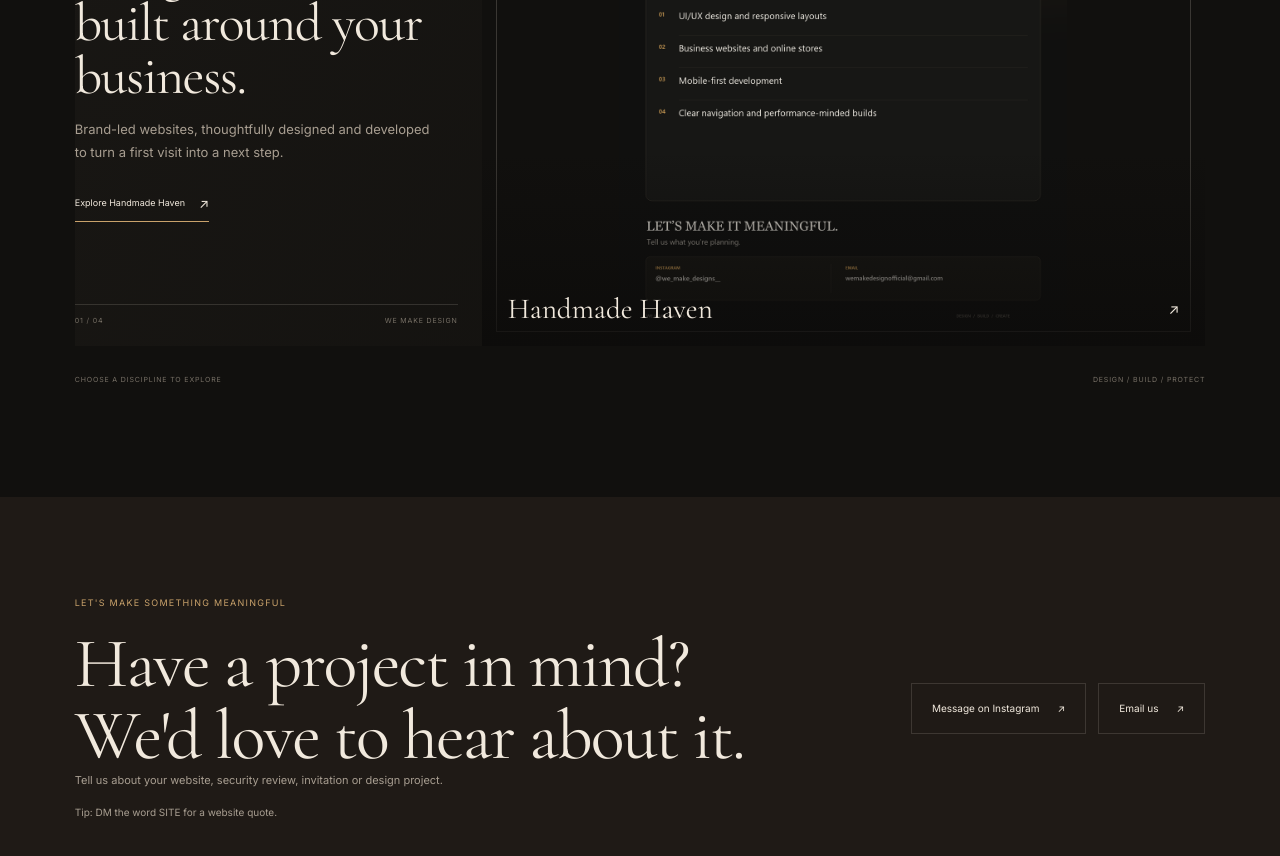
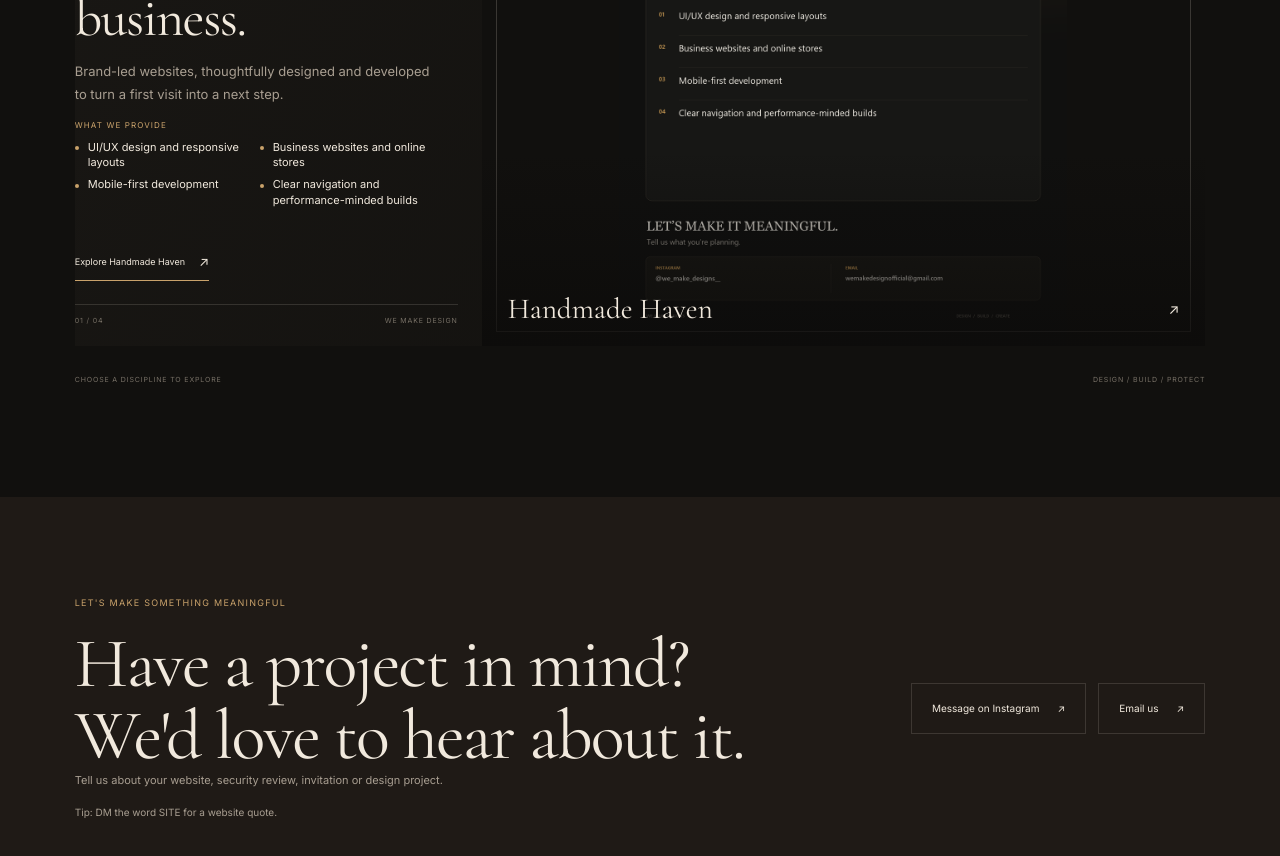
Before and after one commit to wemakedesignofficial/we-make-design-official, a Next.js app: page / in a window 1280 px wide. Shown: the part 4800-5656 px from the top of the page. Built offline with nearby package versions, Linux system fonts and the light colour scheme.

Commit message:
Align service details with brochures

```diff
--- a/app/globals.css
+++ b/app/globals.css
@@ -87,12 +87,12 @@
 .instrument-tab.active::after{background:var(--burgundy)}
 .featured-header{min-height:340px;padding-top:28px}.featured h2{margin-top:38px}
 .instrument-copy h3{font-family:var(--display)}
-.security-checklist{list-style:none;width:min(100%,390px);padding:0;margin:0 0 13px;display:grid;grid-template-columns:1fr 1fr;gap:6px 14px}.security-checklist li{position:relative;padding-left:13px;color:var(--text);font-size:11px;line-height:1.45}.security-checklist li::before{content:"";position:absolute;left:0;top:.57em;width:4px;height:4px;border-radius:50%;background:var(--tab-accent)}
+.discipline-checklist{list-style:none;width:min(100%,390px);padding:0;margin:0 0 13px;display:grid;grid-template-columns:1fr 1fr;gap:6px 14px}.discipline-checklist li{position:relative;padding-left:13px;color:var(--text);font-size:11px;line-height:1.45}.discipline-checklist li::before{content:"";position:absolute;left:0;top:.57em;width:4px;height:4px;border-radius:50%;background:var(--tab-accent)}.offerings-eyebrow{margin:15px 0 8px;font-size:8px}
 .invitation-demo{width:min(100%,390px);margin-top:17px}.invitation-demo-media{aspect-ratio:16/9;overflow:hidden;background:rgba(255,255,255,.04);border:1px solid var(--border)}.invitation-demo-media video{display:block;width:100%;height:100%;object-fit:cover}.invitation-demo-placeholder{height:100%;display:grid;place-items:center;color:var(--muted);font:400 18px/1 var(--display)}.invitation-demo p{font-size:9px;color:var(--muted);margin:7px 0}.invitation-demo>a{font-size:9px;border-bottom:1px solid var(--tab-accent);padding-bottom:3px}
 .contact-actions{display:flex;flex-wrap:wrap;justify-content:flex-end;gap:12px}.contact-action{display:inline-flex;align-items:center;gap:18px;padding:16px 20px;border:1px solid var(--border);font-size:10px;transition:background .2s,color .2s,border-color .2s}.contact-tip{color:var(--muted);font-size:10px;margin:14px 0 0}
 .hero-caption{padding:16px 18px;border-radius:3px;background:linear-gradient(0deg,rgba(12,11,10,.84),rgba(12,11,10,.46))}
 .studio-brand-visual .studio-logo-motion img{width:min(100%,320px)}.studio-supporting-line{max-width:380px;margin:20px 0 0;color:var(--muted);font-size:11px;line-height:1.6}
-@media(max-width:700px){.security-checklist{grid-template-columns:1fr 1fr;gap:6px 10px}.instrument-copy h3{font-size:clamp(36px,9vw,48px)}.featured-header{min-height:0;padding-top:28px;padding-bottom:25px}.featured h2{margin-top:27px}.contact-actions{justify-content:flex-start}.contact-action{padding:13px 15px}.hero-caption{display:flex;right:var(--gutter);bottom:9%;font-size:16px;padding:12px 14px}.studio-brand-visual .studio-logo-motion img{width:min(100%,270px)}}
+@media(max-width:700px){.discipline-checklist{grid-template-columns:1fr 1fr;gap:6px 10px}.instrument-copy h3{font-size:clamp(36px,9vw,48px)}.featured-header{min-height:0;padding-top:28px;padding-bottom:25px}.featured h2{margin-top:27px}.contact-actions{justify-content:flex-start}.contact-action{padding:13px 15px}.hero-caption{display:flex;right:var(--gutter);bottom:9%;font-size:16px;padding:12px 14px}.studio-brand-visual .studio-logo-motion img{width:min(100%,270px)}}
 
 :root{--burgundy:#7a1f2b;--burgundy-hover:#93283a}
 .nav nav>a:not(.nav-cta):hover,.footer a:hover,.text-link:hover,.instrument-link:hover,.detail-bottom a:hover{color:var(--burgundy-hover)}
@@ -100,11 +100,11 @@
 .instrument-tab.active::after{background:var(--burgundy)}
 .featured-header{min-height:340px;padding-top:28px}.featured h2{margin-top:38px}
 .instrument-copy h3{font-family:var(--display)}
-.security-checklist{list-style:none;width:min(100%,390px);padding:0;margin:0 0 13px;display:grid;grid-template-columns:1fr 1fr;gap:6px 14px}.security-checklist li{position:relative;padding-left:13px;color:var(--text);font-size:11px;line-height:1.45}.security-checklist li::before{content:"";position:absolute;left:0;top:.57em;width:4px;height:4px;border-radius:50%;background:var(--tab-accent)}
+.discipline-checklist{list-style:none;width:min(100%,390px);padding:0;margin:0 0 13px;display:grid;grid-template-columns:1fr 1fr;gap:6px 14px}.discipline-checklist li{position:relative;padding-left:13px;color:var(--text);font-size:11px;line-height:1.45}.discipline-checklist li::before{content:"";position:absolute;left:0;top:.57em;width:4px;height:4px;border-radius:50%;background:var(--tab-accent)}
 .invitation-demo{width:min(100%,390px);margin-top:17px}.invitation-demo-media{aspect-ratio:16/9;overflow:hidden;background:rgba(255,255,255,.04);border:1px solid var(--border)}.invitation-demo-media video{display:block;width:100%;height:100%;object-fit:cover}.invitation-demo-placeholder{height:100%;display:grid;place-items:center;color:var(--muted);font:400 18px/1 var(--display)}.invitation-demo p{font-size:9px;color:var(--muted);margin:7px 0}.invitation-demo>a{font-size:9px;border-bottom:1px solid var(--tab-accent);padding-bottom:3px}
 .contact-actions{display:flex;flex-wrap:wrap;justify-content:flex-end;gap:12px}.contact-action{display:inline-flex;align-items:center;gap:18px;padding:16px 20px;border:1px solid var(--border);font-size:10px;transition:background .2s,color .2s,border-color .2s}.contact-action.primary-button{background:transparent;border-color:var(--border);color:var(--text)}.contact-tip{color:var(--muted);font-size:10px;margin:14px 0 0}
 .hero-caption{padding:16px 18px;border-radius:3px;background:linear-gradient(0deg,rgba(12,11,10,.84),rgba(12,11,10,.46))}
-@media(max-width:700px){.security-checklist{grid-template-columns:1fr 1fr;gap:6px 10px}.instrument-copy h3{font-size:clamp(36px,9vw,48px)}.featured-header{min-height:0;padding-top:28px;padding-bottom:25px}.featured h2{margin-top:27px}.contact-actions{justify-content:flex-start}.contact-action{padding:13px 15px}.hero-caption{display:flex;right:var(--gutter);bottom:9%;font-size:16px;padding:12px 14px}}
+@media(max-width:700px){.discipline-checklist{grid-template-columns:1fr 1fr;gap:6px 10px}.instrument-copy h3{font-size:clamp(36px,9vw,48px)}.featured-header{min-height:0;padding-top:28px;padding-bottom:25px}.featured h2{margin-top:27px}.contact-actions{justify-content:flex-start}.contact-action{padding:13px 15px}.hero-caption{display:flex;right:var(--gutter);bottom:9%;font-size:16px;padding:12px 14px}}
 .cta-copy{flex:1}
 .process-card{transition:background-color .35s ease}
 .process-card:hover{background:rgba(12,11,10,.14)}
--- a/components/Testimonial.tsx
+++ b/components/Testimonial.tsx
@@ -6,10 +6,10 @@ import { motion, useReducedMotion } from 'framer-motion';
 import { INVITATION_DEMO_POSTER, INVITATION_DEMO_URL, INVITATION_DEMO_VIDEO, INSTAGRAM_URL } from '@/lib/site';
 
 const disciplines = [
-  { id: 'web', label: 'Websites', index: '01', title: 'A digital home built around your business.', detail: 'Brand-led websites, thoughtfully designed and developed to turn a first visit into a next step.', project: 'Handmade Haven', image: '/assets/brochure-websites.png', alt: 'Websites brochure page: web design services and a website mockup', color: '#c9a26b', tag: 'Design · Development', href: '/work/handmade-haven/' },
+  { id: 'web', label: 'Websites', index: '01', title: 'A digital home built around your business.', detail: 'Brand-led websites, thoughtfully designed and developed to turn a first visit into a next step.', checks: ['UI/UX design and responsive layouts', 'Business websites and online stores', 'Mobile-first development', 'Clear navigation and performance-minded builds'], project: 'Handmade Haven', image: '/assets/brochure-websites.png', alt: 'Websites brochure page: web design services and a website mockup', color: '#c9a26b', tag: 'Design · Development', href: '/work/handmade-haven/' },
   { id: 'security', label: 'Security', index: '02', title: 'Find the weak points before someone else does.', detail: 'You receive: a written report with clear recommendations.', checks: ['Vulnerability assessment', 'SSL / HTTPS configuration', 'Security headers', 'Exposed information', 'CMS and plugin review', 'OWASP Top 10 risk check'], project: 'Security assessment', image: '/assets/brochure-security.png', alt: 'Security brochure page: website vulnerability assessment services', color: '#b7c7b7', tag: 'Review · Strengthen', href: INSTAGRAM_URL },
-  { id: 'invitation', label: 'Invitations', index: '03', title: 'Make the moment feel special before it begins.', detail: 'Responsive digital invitations that bring the atmosphere of an event into every detail.', project: 'Cherry Celebrations', image: '/assets/brochure-invitations.png', alt: 'Invitations brochure page: interactive digital invitation services', color: '#d4a66d', tag: 'Digital invitation · Events', href: '/work/cherry-celebrations/' },
-  { id: 'poster', label: 'Posters', index: '04', title: 'Give good ideas a form people remember.', detail: 'Distinctive poster and campaign design for launches, events, and the people behind them.', project: 'Visual design', image: '/assets/brochure-posters.png', alt: 'Posters brochure page: custom poster and graphic design services', color: '#d8b6aa', tag: 'Poster · Visual identity', href: INSTAGRAM_URL },
+  { id: 'invitation', label: 'Invitations', index: '03', title: 'Make the moment feel special before it begins.', detail: 'Responsive digital invitations for weddings and events.', checks: ['Custom wedding and event invitation design', 'Interactive envelope reveal', 'Personalized countdown', 'Event details, schedule and venue', 'Mobile-friendly, easy-to-share experience'], project: 'Cherry Celebrations', image: '/assets/brochure-invitations.png', alt: 'Invitations brochure page: interactive digital invitation services', color: '#d4a66d', tag: 'Digital invitation · Events', href: '/work/cherry-celebrations/' },
+  { id: 'poster', label: 'Posters', index: '04', title: 'Give good ideas a form people remember.', detail: 'Custom poster artwork with a strong visual point of view.', checks: ['Poster designs for film, events and gaming', 'Original concepts and visual composition', 'Typography and image direction', 'Digital graphics for social sharing'], project: 'Visual design', image: '/assets/brochure-posters.png', alt: 'Posters brochure page: custom poster and graphic design services', color: '#d8b6aa', tag: 'Poster · Visual identity', href: INSTAGRAM_URL },
 ];
 
 export default function Testimonial() {
@@ -49,7 +49,10 @@ export default function Testimonial() {
             <motion.div key={active.id} className="instrument-content" initial={reduceMotion ? false : { opacity: 0, y: 12 }} animate={{ opacity: 1, y: 0 }} transition={{ duration: reduceMotion ? 0 : 0.25, ease: 'easeOut' }}>
               <div className="instrument-copy" style={{ '--tab-accent': active.color } as React.CSSProperties}>
                 <p className="eyebrow">{active.tag}</p><h3>{active.title}</h3>
-                {active.checks ? <><ul className="security-checklist">{active.checks.map((check) => <li key={check}>{check}</li>)}</ul><p className="instrument-detail">{active.detail}</p></> : <p className="instrument-detail">{active.detail}</p>}
+                {active.id !== 'security' && <p className="instrument-detail">{active.detail}</p>}
+                <p className="eyebrow offerings-eyebrow">What we provide</p>
+                <ul className="discipline-checklist">{active.checks?.map((check) => <li key={check}>{check}</li>)}</ul>
+                {active.id === 'security' && <p className="instrument-detail">{active.detail}</p>}
                 {active.id === 'invitation' && <div className="invitation-demo"><div className="invitation-demo-media">{videoAvailable ? <video src={INVITATION_DEMO_VIDEO} poster={INVITATION_DEMO_POSTER} muted loop autoPlay playsInline aria-label="Interactive invitation demo" /> : <div className="invitation-demo-placeholder" role="img" aria-label="Invitation video preview placeholder">Invitation demo preview</div>}</div><p>Interactive envelope reveal with a personalised countdown.</p>{INVITATION_DEMO_URL && <a href={INVITATION_DEMO_URL} target="_blank" rel="noreferrer">View live invitation ↗</a>}</div>}
                 <a href={active.href} target={external ? '_blank' : undefined} rel={external ? 'noreferrer' : undefined} className="instrument-link">{external ? 'Talk to us about this' : `Explore ${active.project}`} <span>↗</span></a>
                 <div className="instrument-coordinate"><span>{active.index} / 04</span><span>WE MAKE DESIGN</span></div>
```
